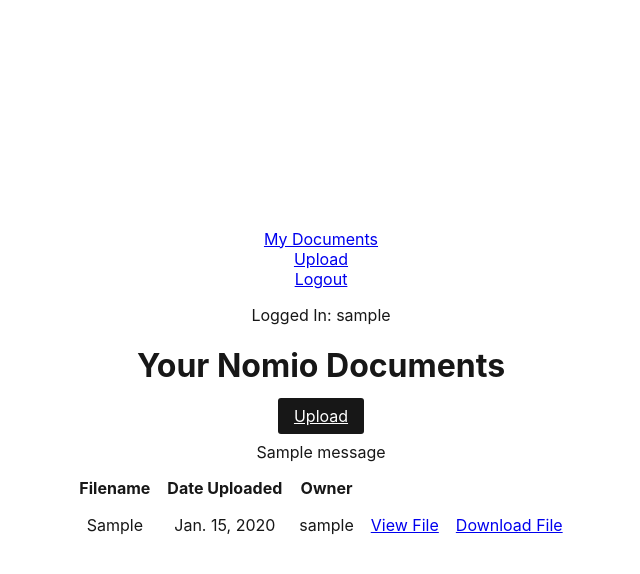
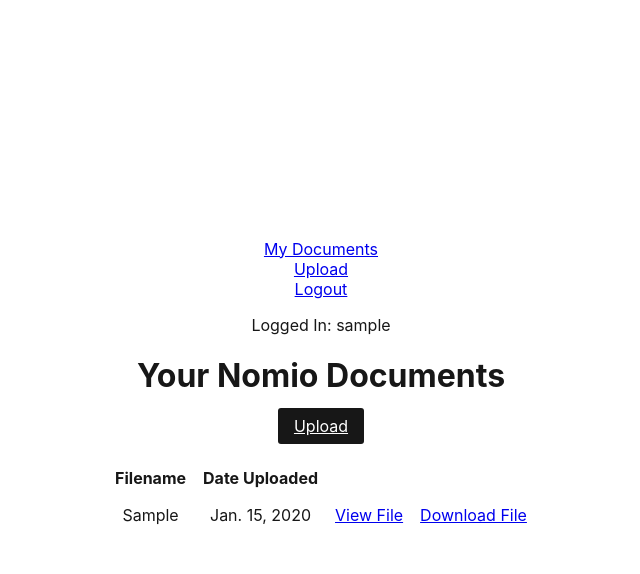
Before and after one commit to LucasSD/docvault, a Django app: page /documents/ in a window 1280 px wide. Shown: the top 574 px of the page, without its empty margins (319-959 px from the left). Run offline with Django 3.2, Linux system fonts and the light colour scheme; a user stored in the database is signed in; tables that the repository leaves empty hold one stand-in row (values such as "Sample post"); one stand-in notice (Sample message) is shown.

Commit message:
reformat legaldoc_list.html

```diff
--- a/coding-exercise-main/nomio/documents/templates/documents/legaldoc_list.html
+++ b/coding-exercise-main/nomio/documents/templates/documents/legaldoc_list.html
@@ -1,17 +1,15 @@
 {% extends 'base.html' %}
 {% load static %}
-
 
 {% block body %}
 
 <body>
     <h1>Your Nomio Documents</h1>
-            <!-- Breadcrumbs-->
-            <p class="breadcrumb">
-                <p class="breadcrumb-item">
-                    <a href="{% static 'landing/home.css' %}"></a>
+    <p class="breadcrumb">
+    <p class="breadcrumb-item">
+        <a href="{% static 'landing/home.css' %}"></a>
 
-                    <a  class="btn btn-sm btn-success" href="{% url 'upload' %}" style="border: none;
+        <a class="btn btn-sm btn-success" href="{% url 'upload' %}" style="border: none;
                     border-radius: 3px;
                     background-color: var(--black);
                     padding: 0.5rem 1rem;
@@ -19,19 +17,7 @@
                     color: var(--white);
 
                     cursor: pointer;">Upload</a>
-                </p>
-            </p>
 
-             {% for message in messages %}
-                        <div class="alert alert-{{ message.tags }} alert-dismissible" role="alert">
-                            {{ message }}
-                        </div>
-                    {% endfor %}
-            <div class="card mb-3">
-                <div class="card-header text-primary">
-               <i class="fas fa-truck text-secondary"></i>
-                </div>
-                <div class="card-body">
                     <div class="table-responsive">
                         <table class="table table-bordered" id="dataTable" width="100%" cellspacing="15">
                             {% if legaldoc_list %}
@@ -39,14 +25,11 @@
                             <tr>
                                 <th>Filename</th>
                                 <th>Date Uploaded</th>
-                                <th>Owner</th>
                                 <th></th>
                                 <th></th>
                             </tr>
                             </thead>
                             <tbody>
-
-                            	<!-- if and for loop -->
 
                             	  {% for file in legaldoc_list %}
 
@@ -57,9 +40,9 @@
 
                                     </td>
 
-                                   <!-- file upload date and user -->
+                                   <!-- file upload date -->
                                     <td>{{ file.up_date }}</td>
-                                    <td>{{ file.user }}</td>
+
                                     <td>
 
                                     {% if file.doc %}
@@ -80,7 +63,6 @@
                                     </td>
                                 </tr>
 
-                                <!-- end for and if -->
                                 {% endfor %}
                                 {% else %}
                                 <p> You have not uploaded any files yet</p>
```
